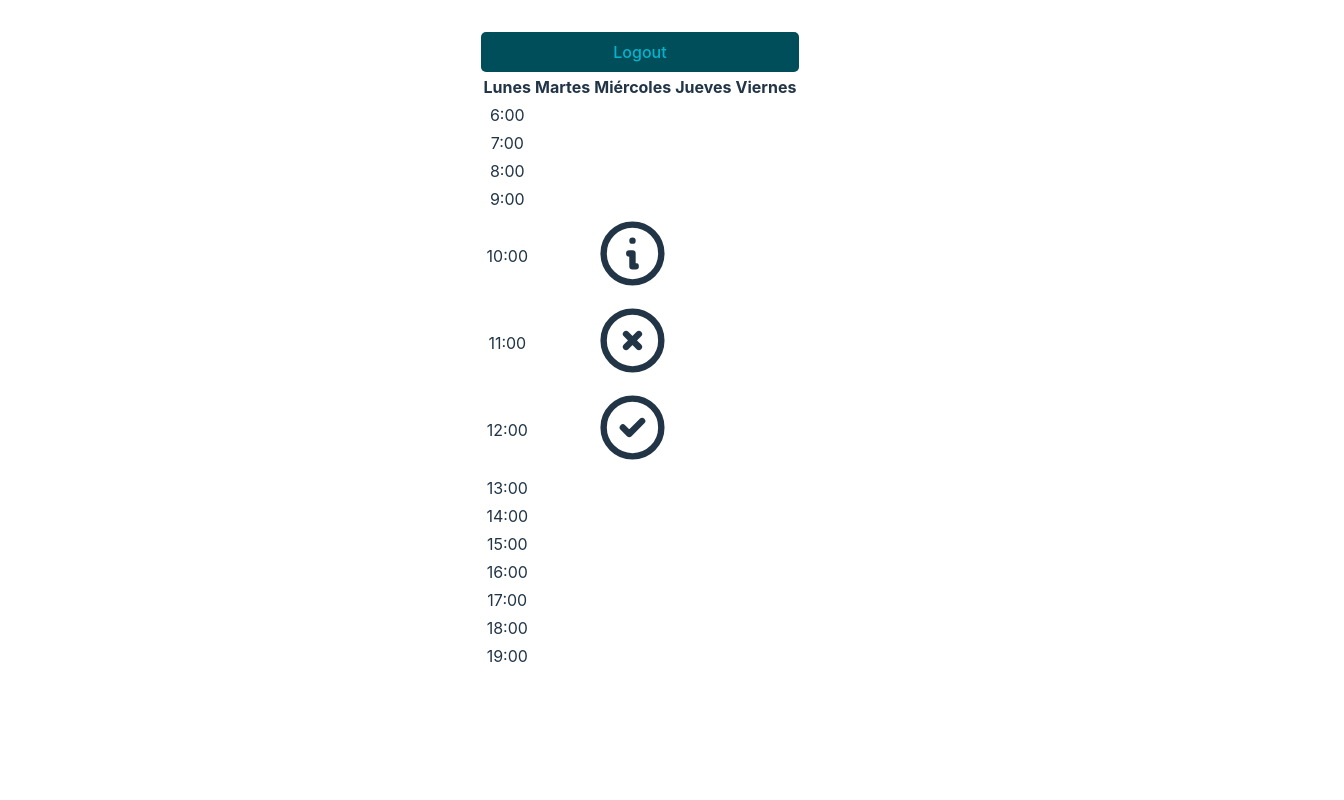
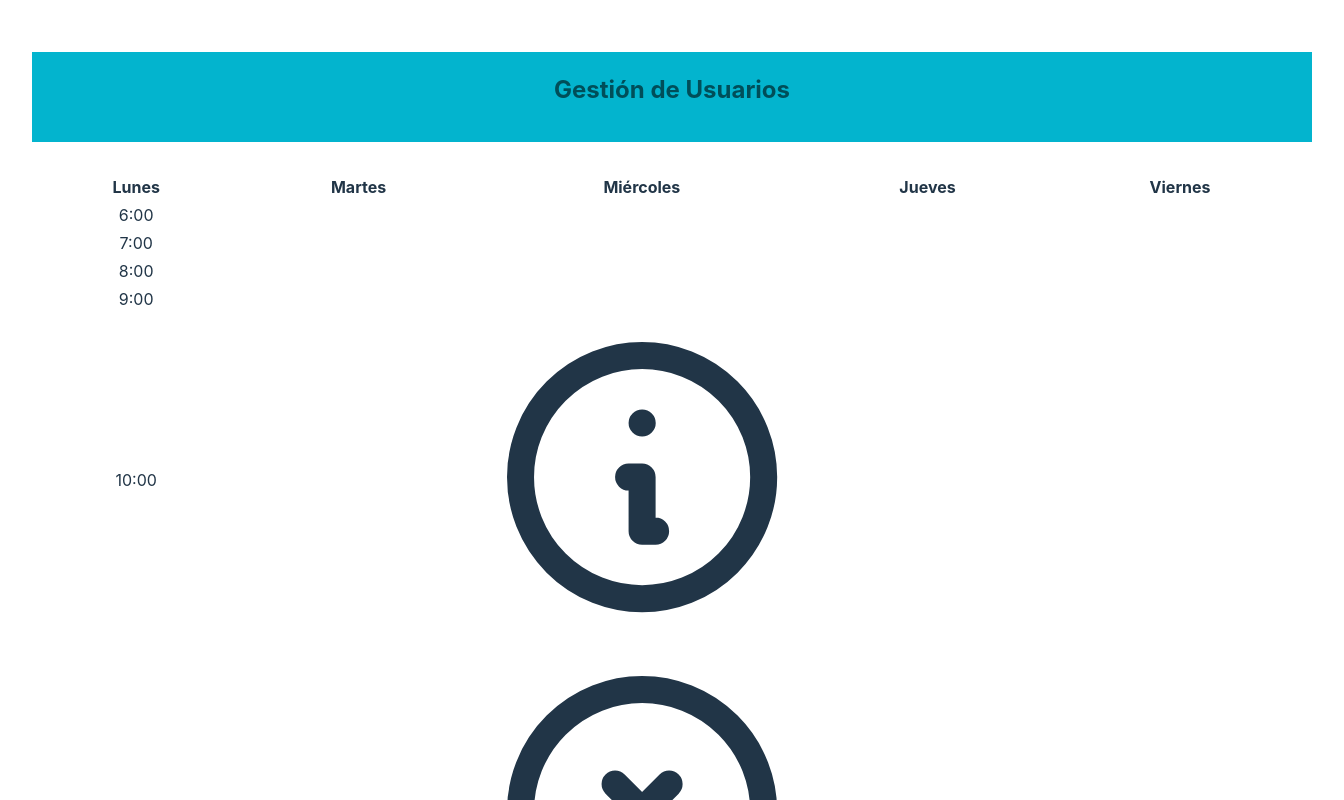
Before and after one commit to mateoavalose/EngineeringProject-III, a React (Vite) app: page / in a window 1280 px wide. Both pictures are taken after a click on the button "Login". Shown: the top 800 px of the page, 1344 px wide, since content can reach past the window. Built offline with nearby package versions, Linux system fonts and the light colour scheme.

Commit message:
Modified some css

```diff
--- a/src/App.css
+++ b/src/App.css
@@ -58,12 +58,16 @@
 .loggedIn {
   display: grid;
   justify-content: center;
-  margin-bottom: 50px;
+  width: 100vw;
 }
 .loggedIn h2 {
   color: #004E59;
+  background-color: #03B4CE;
   margin-bottom: 30px;
+  min-height: 50px;
   align-self: center;
+  padding: 20px;
+
 }
 .loggedIn p {
   font-size: 16px;
@@ -80,8 +84,9 @@
   margin-bottom: 10px;
 }
 .loggedIn button {
-  width: 100%;
-  padding: 10px;
+  position: relative;
+  width: fit-content;
+  margin: 15px;
   background-color: #004E59;
   color: #03B4CE;
   border: none;
@@ -145,3 +150,12 @@
 
 /*--------------------------------------------------------------------------------*/
 /* Schedule CSS */
+.schedule {
+  display: grid;
+  justify-content: center;
+  margin-bottom: 50px;
+  width: 100vw;
+}
+.schedule-table {
+  width: 100vw;
+}
--- a/src/Components/LogIn-SignUp/LogIn.jsx
+++ b/src/Components/LogIn-SignUp/LogIn.jsx
@@ -14,8 +14,9 @@ export const LogIn = () => {
         <div className="access">
             {isLoggedIn ? (
                 <div className="loggedIn">
+                    <h2>Gestión de Usuarios</h2>
+                    <Schedule />
                     <button onClick={handleLogout}>Logout</button>
-                    <Schedule />
                 </div>
             ) : (
                 <div className="login">
--- a/src/assets/ScheduleManagement/Schedule.jsx
+++ b/src/assets/ScheduleManagement/Schedule.jsx
@@ -4,8 +4,8 @@ export const Schedule = () => {
     const hours = Array.from({ length: 14 }, (_, i) => i + 6);
 
   return (
-    <div>
-      <table>
+    <div className="schedule">
+      <table className="schedule-table">
         <thead>
           <tr>
             <th>Lunes</th>
```
